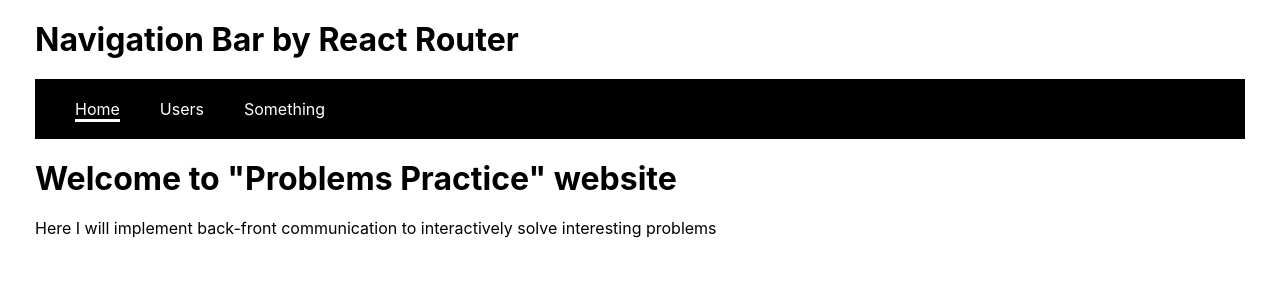
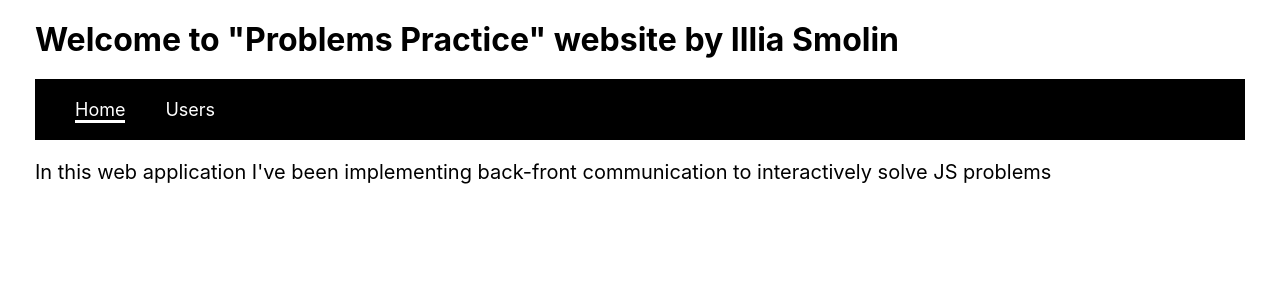
Before and after one commit to IlliaSmolin/problems-practice, a React (Create React App) app in the folder client/: page / in a window 1280 px wide. Shown: the top 300 px of the page. Built offline with nearby package versions, Linux system fonts and the light colour scheme; the HTML template or start-up script is replaced by a standard one.

Commit message:
decomposed App.js to a multiple components

```diff
--- a/client/src/App.css
+++ b/client/src/App.css
@@ -40,8 +40,10 @@ h1 {
 
 p {
   margin-bottom: 15px;
+  font-size: 20px;
 }
 
 ul {
   padding-left: 20px;
+  font-size: 18px;
 }
--- a/client/src/App.js
+++ b/client/src/App.js
@@ -1,67 +1,17 @@
-import React, { Component } from 'react';
+import React from 'react';
 import './App.css';
-import { NavLink, Switch, Route } from 'react-router-dom';
 
+//components import
+import NavigationBar from "./components/NavigationBar";
+import Main from "./components/Main";
+
+//main App component body
 const App = () => (
   <div className="app">
-    <h1>Navigation Bar by React Router</h1>
-    <Navigation />
+    <h1>Welcome to "Problems Practice" website by Illia Smolin</h1>
+    <NavigationBar />
     <Main />
   </div>
 );
 
-const Navigation = () => (
-  <nav>
-    <ul>
-      <li><NavLink exact activeClassName="current" to='/'>Home</NavLink></li>
-      <li><NavLink exact activeClassName="current" to='/users'>Users</NavLink></li>
-      <li><NavLink exact activeClassName="current" to='/something'>Something</NavLink></li>
-    </ul>
-  </nav>
-);
-
-const Main = () => (
-  <Switch>
-    <Route exact path='/' component={Home}></Route>
-    <Route exact path='/users' component={Users}></Route>
-    <Route exact path='/something' component={Something}></Route>
-  </Switch>
-);
-
-const Home = () => (
-  <div className='home'>
-    <h1>Welcome to "Problems Practice" website</h1>
-    <p>Here I will implement back-front communication to interactively solve interesting problems</p>
-  </div>
-);
-
-class Users extends Component {
-  state = { users: [] };
-
-  componentDidMount() {
-    fetch("/users")
-      .then(res => res.json())
-      .then(users => this.setState({ users }));
-  }
-
-  render() {
-    return (
-      <div className="users">
-        <h1>Users</h1>
-        <ul>
-          {this.state.users.map(user =>
-            <li key = {user.id}>{user.username}</li>)}
-        </ul>
-      </div>
-    );
-  }
-};
-
-const Something = () => (
-  <div className='something'>
-    <h1>Contact Me</h1>
-    <p>You can reach me via email: <strong>hello@example.com</strong></p>
-  </div>
-);
-
 export default App;
--- /dev/null
+++ b/client/src/components/Home.js
@@ -0,0 +1,9 @@
+import React from 'react';
+
+const Home = () => (
+  <div className='home'>
+    <p>In this web application I've been implementing back-front communication to interactively solve JS problems</p>
+  </div>
+);
+
+export default Home;
--- /dev/null
+++ b/client/src/components/Main.js
@@ -0,0 +1,14 @@
+import React from 'react';
+import { Switch, Route } from 'react-router-dom';
+
+import Home from "./Home";
+import Users from "./Users";
+
+const Main = () => (
+  <Switch>
+    <Route exact path='/' component={Home}></Route>
+    <Route exact path='/users' component={Users}></Route>
+  </Switch>
+);
+
+export default Main;
--- /dev/null
+++ b/client/src/components/NavigationBar.js
@@ -0,0 +1,13 @@
+import React from 'react';
+import { NavLink } from "react-router-dom";
+
+const NavigationBar = () => (
+  <nav>
+    <ul>
+      <li><NavLink exact activeClassName="current" to='/'>Home</NavLink></li>
+      <li><NavLink exact activeClassName="current" to='/users'>Users</NavLink></li>
+    </ul>
+  </nav>
+);
+
+export default NavigationBar;
--- /dev/null
+++ b/client/src/components/Users.js
@@ -0,0 +1,29 @@
+import React, { Component } from 'react';
+
+class Users extends Component {
+  state = { users: [] };
+
+  componentDidMount() {
+    fetch("/users")
+      .then(res => res.json())
+      .then(users => this.setState({ users }));
+  }
+
+  render() {
+    return (
+      <div className="users">
+        <h1>Users</h1>
+        <p>This page is the basic test of communication with Back-End.</p>
+        <p>Back-End has the "<b>/users</b>" endpoint, which we can <b>GET</b> to receive a simple <b>JSON</b> with users.</p>
+        <p>The "/users" page will render the JSON as a dotted list.</p>
+        <p>If you can't see a list below, ensure your back-end is working:</p>
+        <ul>
+          {this.state.users.map(user =>
+            <li key = {user.id}>{user.username}</li>)}
+        </ul>
+      </div>
+    );
+  }
+};
+
+export default Users;
```
